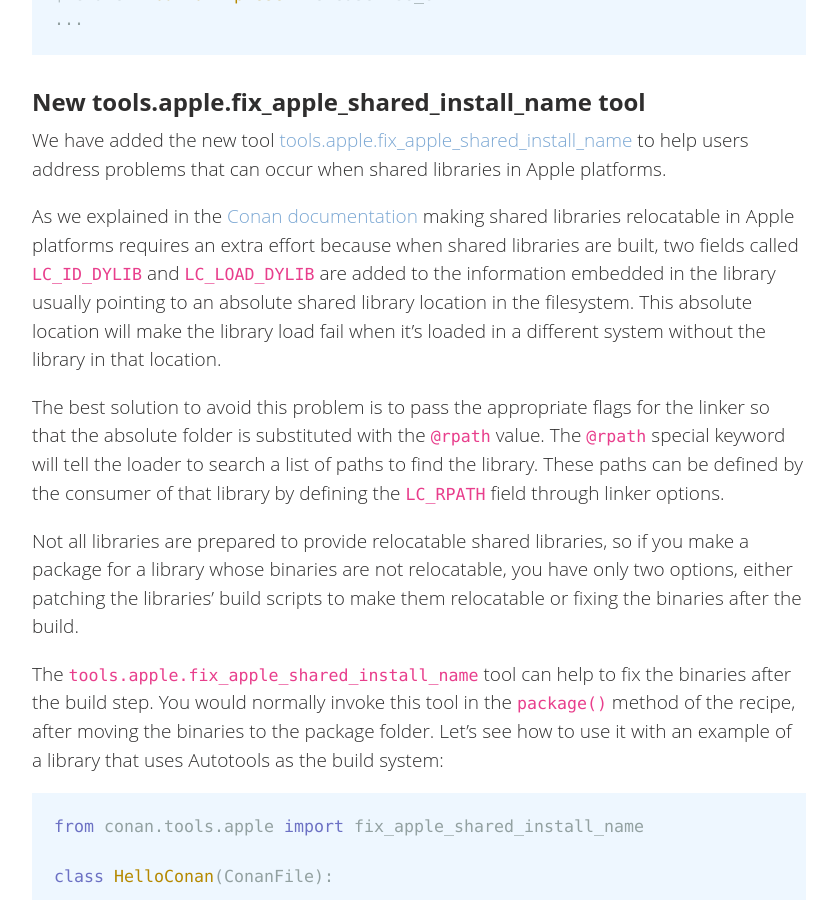
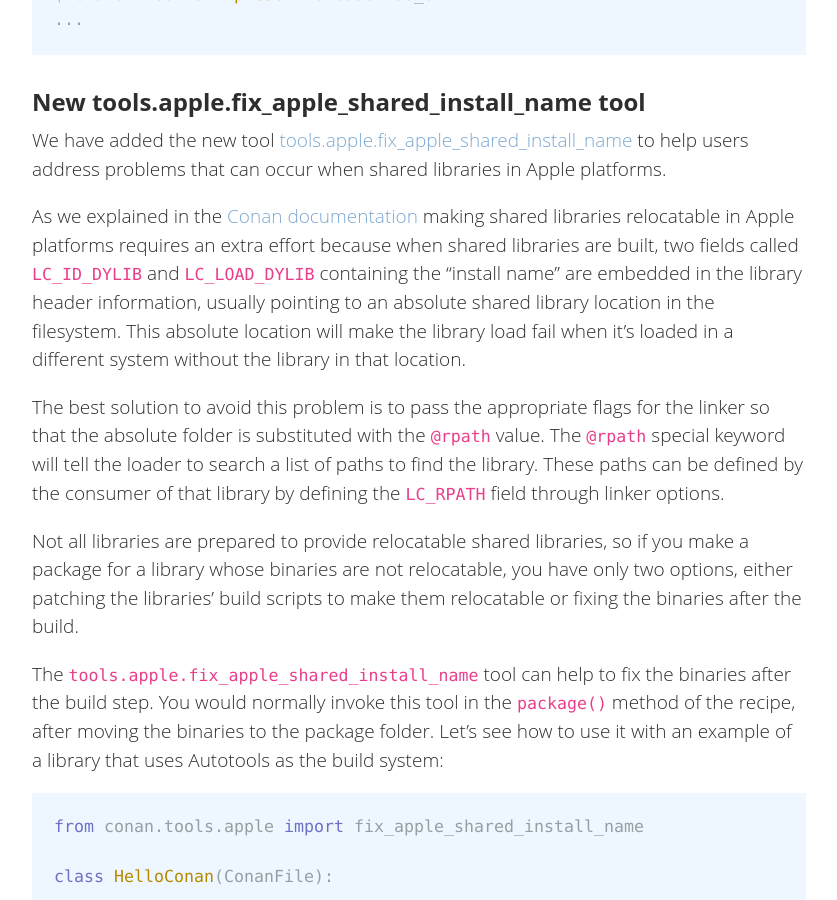
Before and after one commit to conan-io/conan-io.github.io, a Jekyll site: the page built from _posts/2022-06-16-New-conan-release-1-49.markdown, in a window 1280 px wide and 900 px high, scrolled down 4299 px. Shown: the whole window, without its empty margins (20-857 px from the left). Built offline with Jekyll 4.4.1, drawn with Linux system fonts in a browser that asks for light colours; comment, search, counter and statistics services are not loaded.

Commit message:
Update _posts/2022-06-16-New-conan-release-1-49.markdown
Co-authored-by: Luis Caro Campos <3535649+jcar87@users.noreply.github.com>

```diff
--- a/_posts/2022-06-16-New-conan-release-1-49.markdown
+++ b/_posts/2022-06-16-New-conan-release-1-49.markdown
@@ -195,7 +195,7 @@ to help users address problems that can occur when shared libraries in Apple pla
 As we explained in the [Conan documentation](https://docs.conan.io/en/latest/reference/conanfile/tools/gnu/autotools.html#a-note-about-relocatable-shared-libraries-in-macos-built-the-autotools-build-helper)
 making shared libraries relocatable in Apple platforms requires an extra effort because
 when shared libraries are built, two fields called `LC_ID_DYLIB` and
-`LC_LOAD_DYLIB` are added to the information embedded in the library usually pointing to
+`LC_LOAD_DYLIB`  containing the "install name" are embedded in the library header information, usually pointing to
 an absolute shared library location in the filesystem. This absolute location will make
 the library load fail when it's loaded in a different system without the library in that
 location.
```
